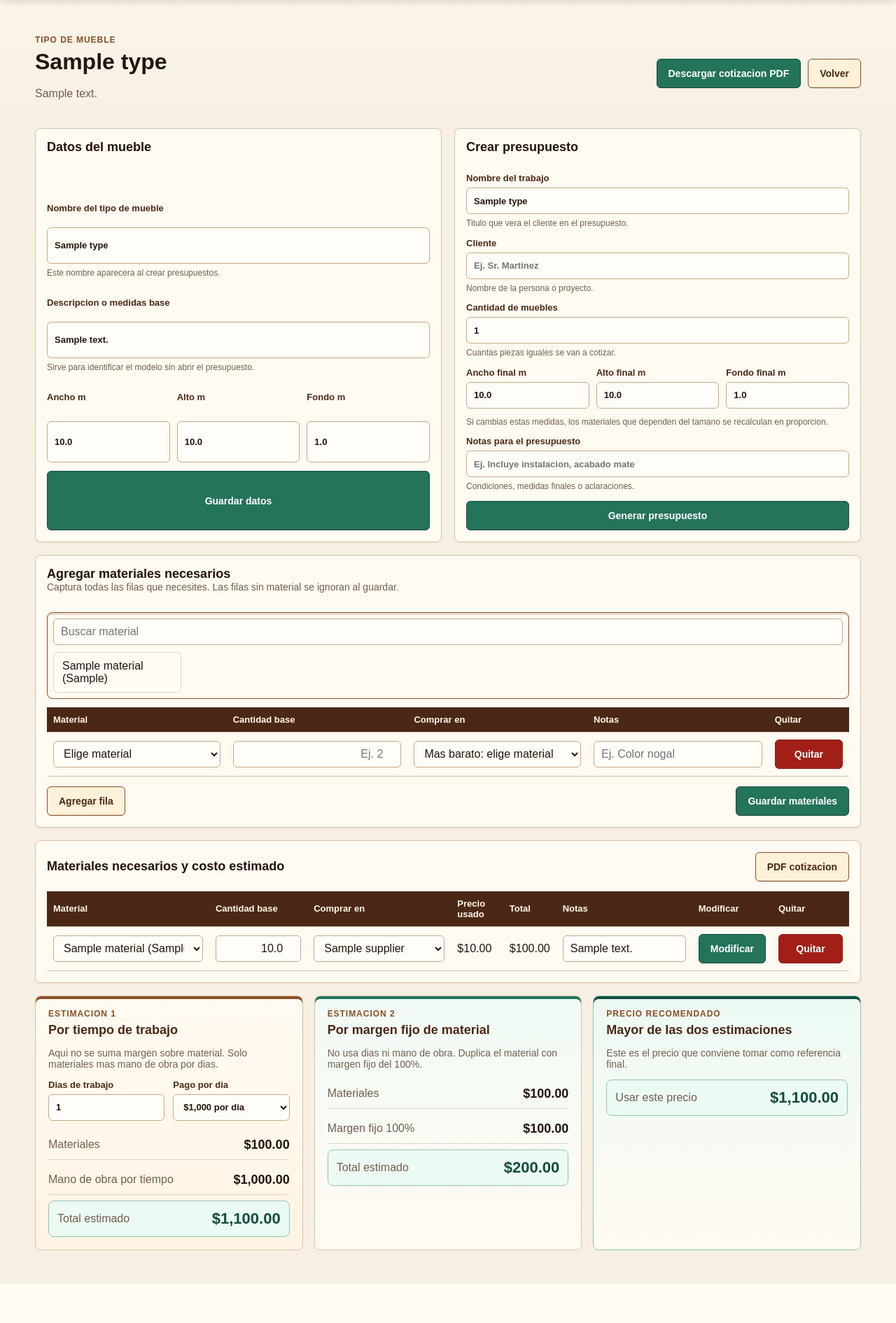
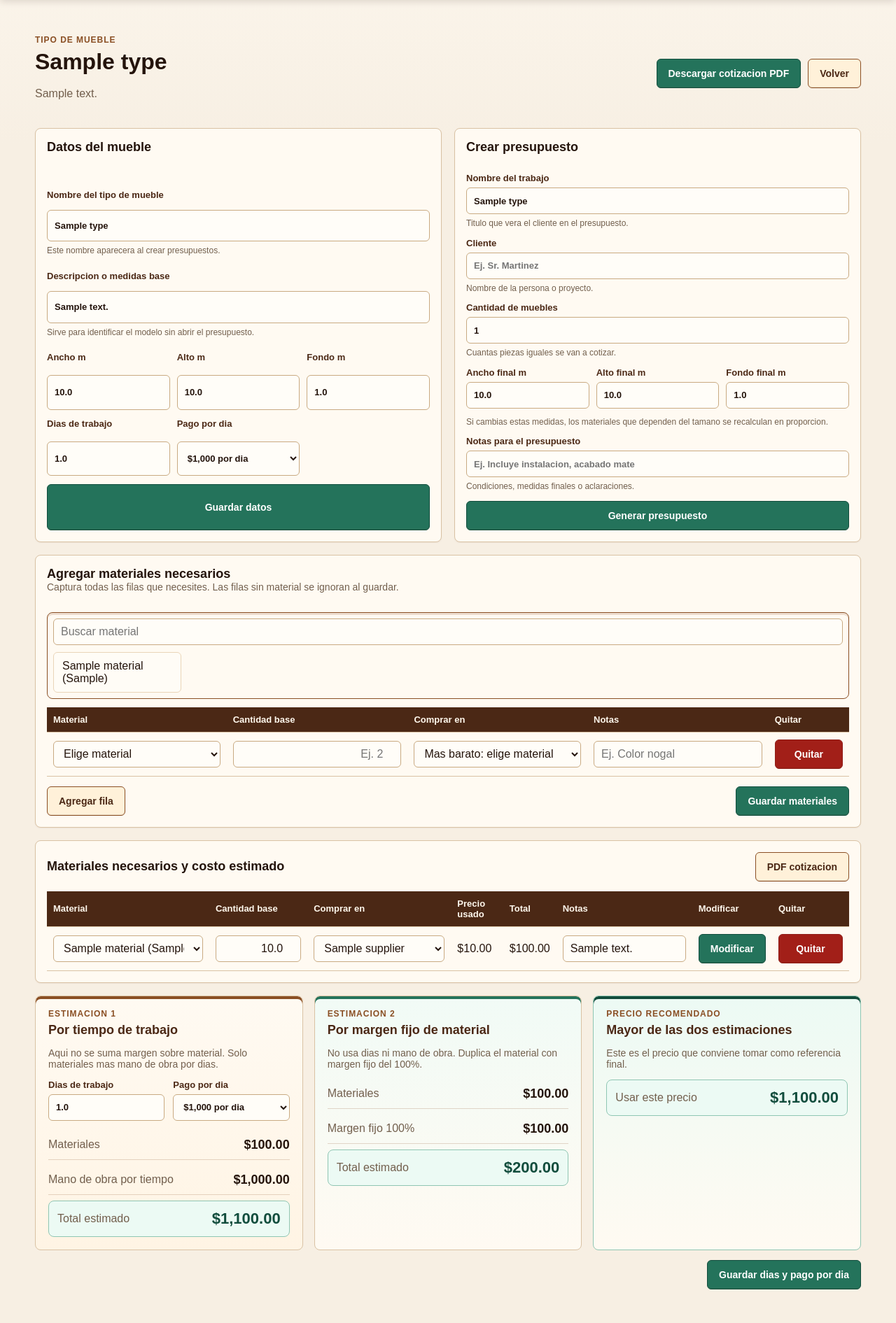
Before and after one commit to SamuelOrdaz-CIMAT/carpinteria, a Flask app: page /furniture/1 in a window 1280 px wide. Shown: the part 55-1946 px from the top of the page at 70% size. Before the commit the page ends 1890 px from the top, so only its background shows below. Run offline with Flask 3, Linux system fonts and the light colour scheme; tables that the repository leaves empty hold one stand-in row (values such as "Sample post").

Commit message:
Save furniture labor day estimates

```diff
--- a/carpinteria/database.py
+++ b/carpinteria/database.py
@@ -44,6 +44,8 @@ CREATE TABLE IF NOT EXISTS furniture_types (
     width_m REAL NOT NULL DEFAULT 0,
     height_m REAL NOT NULL DEFAULT 0,
     depth_m REAL NOT NULL DEFAULT 0,
+    labor_days REAL NOT NULL DEFAULT 1,
+    day_rate REAL NOT NULL DEFAULT 1000,
     labor_cost REAL NOT NULL DEFAULT 0,
     margin_pct REAL NOT NULL DEFAULT 30,
     active INTEGER NOT NULL DEFAULT 1
@@ -122,6 +124,8 @@ def initialize() -> None:
         ensure_column(conn, "furniture_types", "width_m", "REAL NOT NULL DEFAULT 0")
         ensure_column(conn, "furniture_types", "height_m", "REAL NOT NULL DEFAULT 0")
         ensure_column(conn, "furniture_types", "depth_m", "REAL NOT NULL DEFAULT 0")
+        ensure_column(conn, "furniture_types", "labor_days", "REAL NOT NULL DEFAULT 1")
+        ensure_column(conn, "furniture_types", "day_rate", "REAL NOT NULL DEFAULT 1000")
         ensure_column(conn, "furniture_items", "calc_method", "TEXT NOT NULL DEFAULT 'fixed'")
         ensure_column(conn, "budgets", "width_m", "REAL NOT NULL DEFAULT 0")
         ensure_column(conn, "budgets", "height_m", "REAL NOT NULL DEFAULT 0")
--- a/carpinteria/routes/furniture.py
+++ b/carpinteria/routes/furniture.py
@@ -4,9 +4,6 @@ from carpinteria.database import db, get_settings, infer_calc_method
 from carpinteria.services.budgets import create_budget_from_furniture, estimate_furniture, furniture_quote_data
 from carpinteria.services.pdf import build_catalog_pdf, build_furniture_quote_pdf
 from carpinteria.services.pricing import cheapest_supplier_labels
-
-
-CATALOG_DAY_RATE = 1000
 
 
 def catalog_entries(conn):
@@ -30,7 +27,7 @@ def catalog_entries(conn):
         lines = estimate_furniture(conn, items, 1)
         material_total = sum(line["total"] for line in lines)
         material_margin_price = material_total * 2
-        time_price = material_total + CATALOG_DAY_RATE
+        time_price = material_total + (float(furniture_row["labor_days"] or 0) * float(furniture_row["day_rate"] or 0))
         entries.append(
             {
                 "id": furniture_row["id"],
@@ -54,8 +51,8 @@ def register(app):
                 conn.execute(
                     """
                     INSERT OR IGNORE INTO furniture_types
-                    (name, description, width_m, height_m, depth_m, labor_cost, margin_pct)
-                    VALUES (?, ?, ?, ?, ?, ?, ?)
+                    (name, description, width_m, height_m, depth_m, labor_days, day_rate, labor_cost, margin_pct)
+                    VALUES (?, ?, ?, ?, ?, ?, ?, ?, ?)
                     """,
                     (
                         request.form.get("name", "").strip(),
@@ -63,6 +60,8 @@ def register(app):
                         float(request.form.get("width_m") or 0),
                         float(request.form.get("height_m") or 0),
                         float(request.form.get("depth_m") or 0),
+                        1,
+                        1000,
                         0,
                         100,
                     ),
@@ -186,7 +185,8 @@ def register(app):
             conn.execute(
                 """
                 UPDATE furniture_types
-                SET name = ?, description = ?, width_m = ?, height_m = ?, depth_m = ?
+                SET name = ?, description = ?, width_m = ?, height_m = ?, depth_m = ?,
+                    labor_days = ?, day_rate = ?
                 WHERE id = ?
                 """,
                 (
@@ -195,6 +195,8 @@ def register(app):
                     float(request.form.get("width_m") or 0),
                     float(request.form.get("height_m") or 0),
                     float(request.form.get("depth_m") or 0),
+                    float(request.form.get("labor_days") or 1),
+                    float(request.form.get("day_rate") or 1000),
                     furniture_id,
                 ),
             )
--- a/templates/furniture_detail.html
+++ b/templates/furniture_detail.html
@@ -32,6 +32,17 @@
       </label>
       <label>Fondo m
         <input name="depth_m" type="number" step="0.001" min="0" value="{{ furniture.depth_m }}" placeholder="Ej. 0.60">
+      </label>
+    </div>
+    <div class="measure-grid">
+      <label>Dias de trabajo
+        <input name="labor_days" type="number" step="0.5" min="0" value="{{ furniture.labor_days }}" placeholder="Ej. 1">
+      </label>
+      <label>Pago por dia
+        <select name="day_rate">
+          <option value="1000" {% if furniture.day_rate == 1000 %}selected{% endif %}>$1,000 por dia</option>
+          <option value="1500" {% if furniture.day_rate == 1500 %}selected{% endif %}>$1,500 por dia</option>
+        </select>
       </label>
     </div>
     <button class="button primary">Guardar datos</button>
@@ -199,19 +210,25 @@
   </div>
 </div>
 
-<section class="estimate-options" data-material-total="{{ material_total }}">
+<form class="estimate-save-form" method="post" action="{{ url_for('update_furniture', furniture_id=furniture.id) }}">
+  <input type="hidden" name="name" value="{{ furniture.name }}">
+  <input type="hidden" name="description" value="{{ furniture.description }}">
+  <input type="hidden" name="width_m" value="{{ furniture.width_m }}">
+  <input type="hidden" name="height_m" value="{{ furniture.height_m }}">
+  <input type="hidden" name="depth_m" value="{{ furniture.depth_m }}">
+  <section class="estimate-options" data-material-total="{{ material_total }}">
   <div class="estimate-card">
     <p class="eyebrow">Estimacion 1</p>
     <h2>Por tiempo de trabajo</h2>
     <p class="section-note">Aqui no se suma margen sobre material. Solo materiales mas mano de obra por dias.</p>
     <div class="estimate-controls">
       <label>Dias de trabajo
-        <input id="labor-days" type="number" step="0.5" min="0" value="1">
+        <input id="labor-days" name="labor_days" type="number" step="0.5" min="0" value="{{ furniture.labor_days }}">
       </label>
       <label>Pago por dia
-        <select id="day-rate">
-          <option value="1000">$1,000 por dia</option>
-          <option value="1500">$1,500 por dia</option>
+        <select id="day-rate" name="day_rate">
+          <option value="1000" {% if furniture.day_rate == 1000 %}selected{% endif %}>$1,000 por dia</option>
+          <option value="1500" {% if furniture.day_rate == 1500 %}selected{% endif %}>$1,500 por dia</option>
         </select>
       </label>
     </div>
@@ -241,7 +258,11 @@
       <div class="grand"><span>Usar este precio</span><strong id="recommended-total">$0.00</strong></div>
     </div>
   </div>
-</section>
+  </section>
+  <div class="form-actions">
+    <button class="button primary">Guardar dias y pago por dia</button>
+  </div>
+</form>
 <script>
   const estimateOptions = document.querySelector(".estimate-options");
   const materialTotal = estimateOptions ? Number(estimateOptions.dataset.materialTotal || 0) : 0;
```
